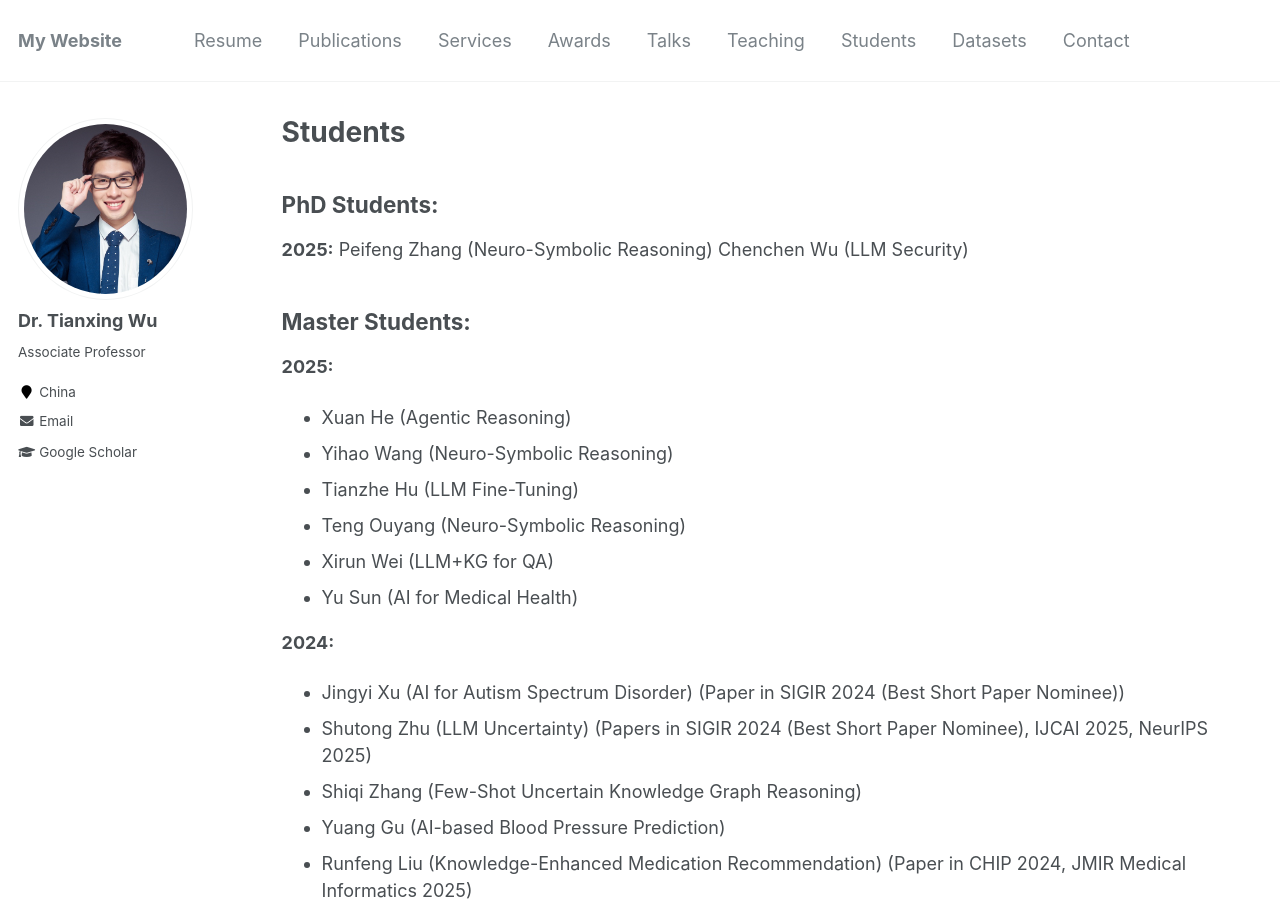
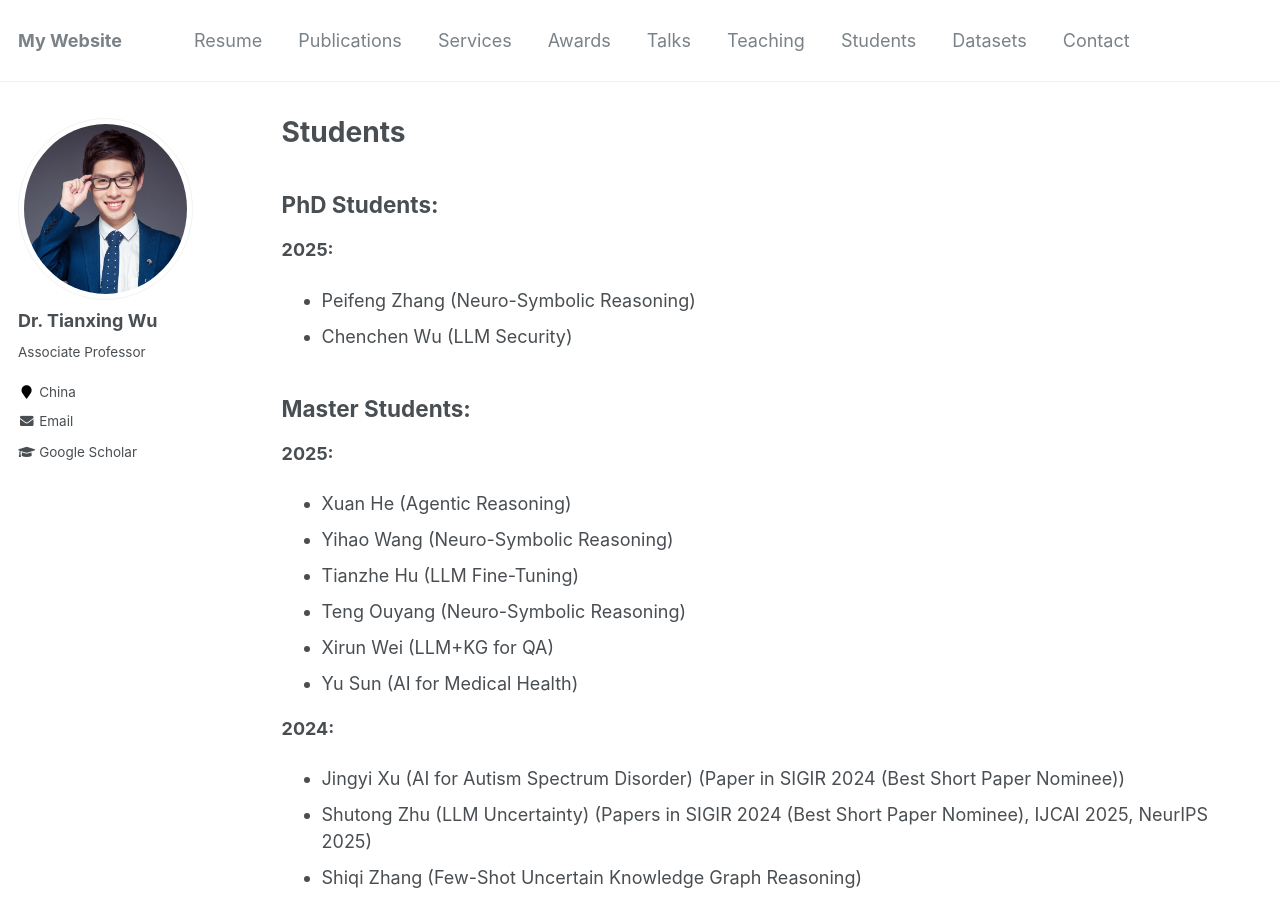
Before and after one commit to tianxing-wu/tianxing-wu.github.io, a Jekyll site: the page built from _pages/students.md, in a window 1280 px wide and 900 px high. Built offline with Jekyll 4.4.1, drawn with Linux system fonts in a browser that asks for light colours; comment, search, counter and statistics services are not loaded.

```diff
--- a/_pages/students.md
+++ b/_pages/students.md
@@ -6,8 +6,8 @@ author_profile: true
 ---
 ## PhD Students:
 **2025:**
-Peifeng Zhang (Neuro-Symbolic Reasoning)
-Chenchen Wu (LLM Security)
+* Peifeng Zhang (Neuro-Symbolic Reasoning)
+* Chenchen Wu (LLM Security)
 
 ## Master Students:
 **2025:**
```
